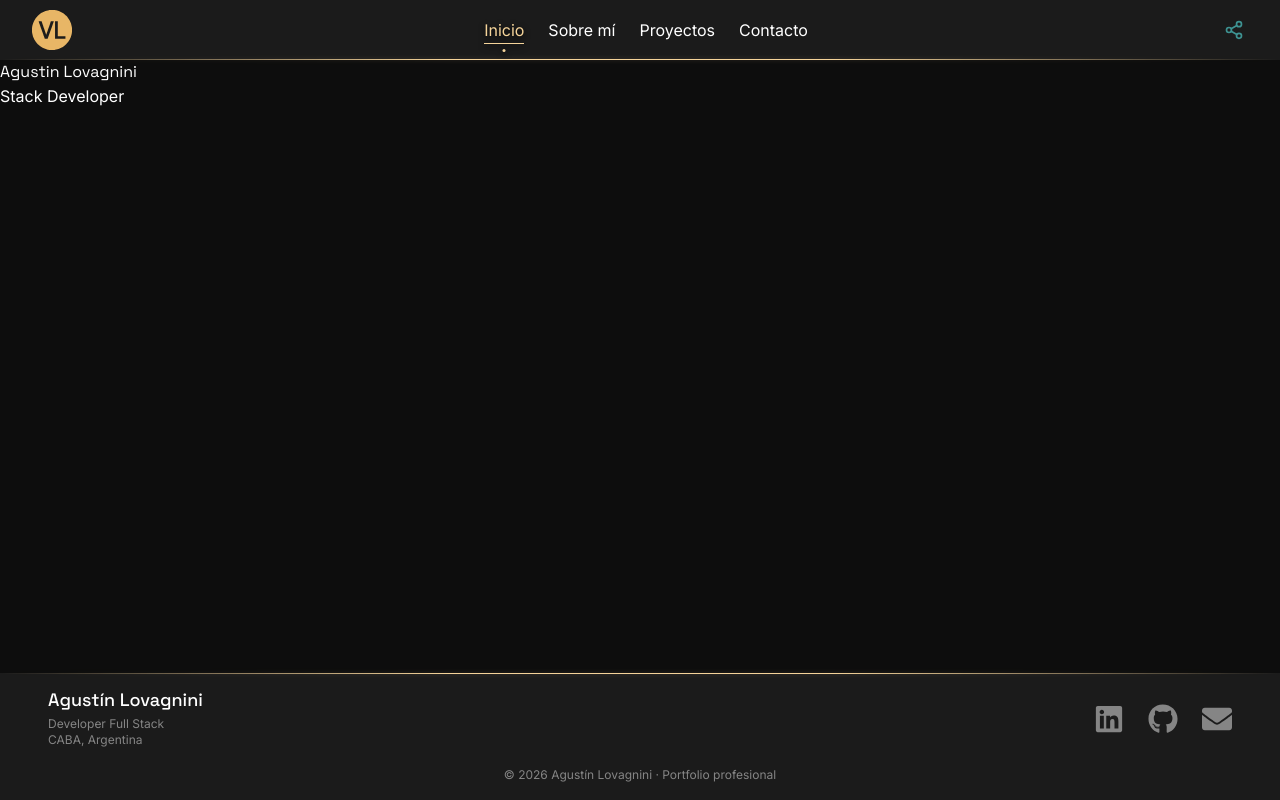
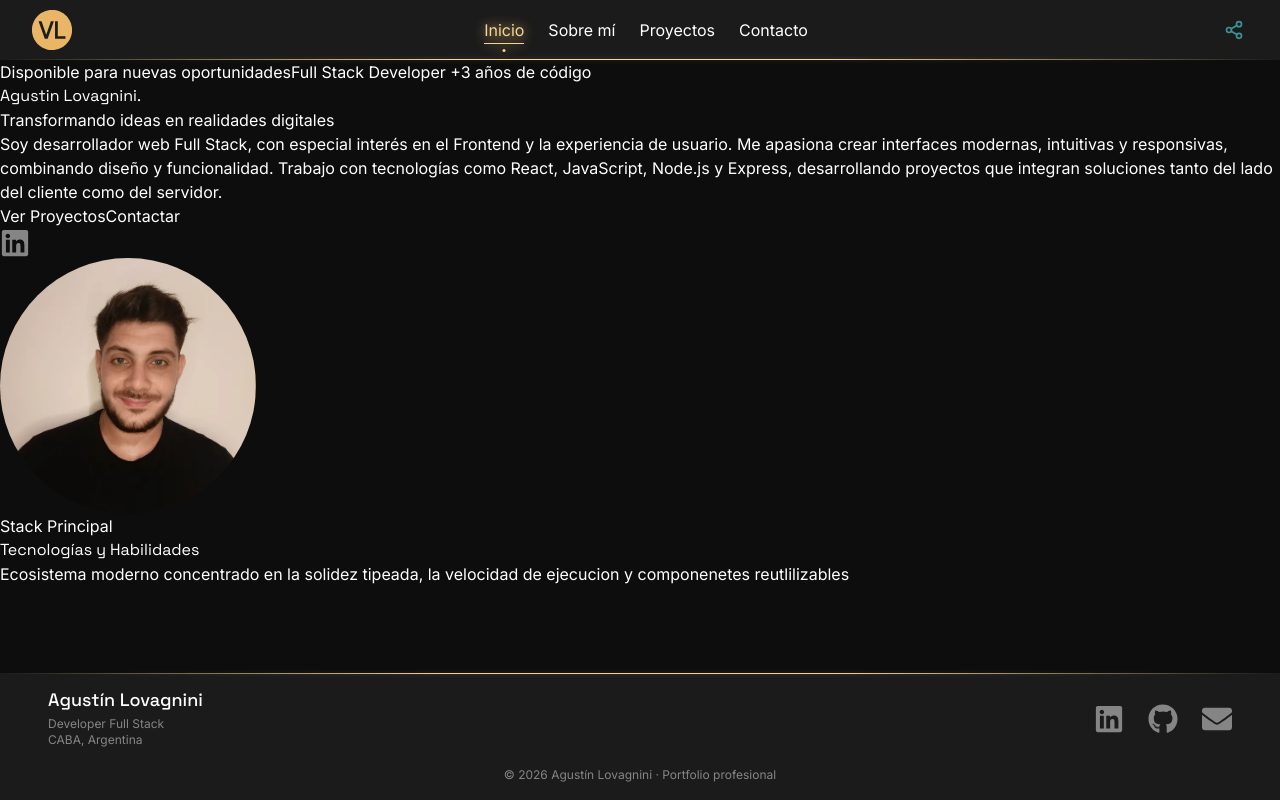
Before and after one commit to agustin-lovagnini/agustin-lovagnini-cv, a Next.js app: page / in a window 1280 px wide. Built offline with nearby package versions, Linux system fonts and the light colour scheme.

Commit message:
feat: empece armando la pagina inicial del perfil, colocandole toda la informacion

```diff
--- a/app/globals.css
+++ b/app/globals.css
@@ -76,7 +76,7 @@
   .nav-link:hover,
   .nav-link[aria-current="page"] {
     @apply text-gold-light;
-    filter: drop-shadow(0 2px 3px #000);
+    filter: drop-shadow(0 0 6px #E9B767);
   }
 
   /*? Subrayado */
--- a/app/page.tsx
+++ b/app/page.tsx
@@ -1,8 +1,55 @@
+import Link from "next/link";
+import { FaLinkedin } from "react-icons/fa";
+
 export default function Home() {
   return (
     <main>
-      <h1>Agustin Lovagnini</h1>
-      <p>Stack Developer</p>
+      <section aria-labelledby="presentacion-personal">
+        <div>
+          <span>Disponible para nuevas oportunidades</span>
+          <span>Full Stack Developer <span>+3 años de código</span></span>
+          <h1 id="presentacion-personal">Agustin Lovagnini<span>.</span></h1>
+          <p><span>Transformando ideas en</span> realidades digitales</p>
+          <p>Soy desarrollador web Full Stack, con especial interés en el Frontend y la experiencia de usuario. Me apasiona crear interfaces modernas, intuitivas y responsivas, combinando diseño y funcionalidad. Trabajo con tecnologías como React, JavaScript, Node.js y Express, desarrollando proyectos que integran soluciones tanto del lado del cliente como del servidor.</p>
+          <div>
+            <Link href="/proyectos" className="btn-primary">Ver Proyectos</Link>
+            <Link href="/contacto" className="btn-primary">Contactar</Link>
+            <a
+              href="https://www.linkedin.com/in/agustinlovagnini"
+              target="_blank"
+              rel="noopener noreferrer"
+              className="footer-link hover:drop-shadow-[0_0_1px_#fff] transition-[filter] duration-300"
+              aria-label="LinkedIn"
+            >
+              <FaLinkedin size={30} aria-hidden="true" />
+            </a>
+          </div>
+        </div>
+
+        <div>
+          <img
+            src="/images/img-perfil-agustin.webp"
+            alt="Agustín Lovagnini"
+            className="h-64 w-64 rounded-full object-cover"
+          />
+        </div>
+      </section>
+
+
+
+      <section aria-labelledby="tecnologias-y-habilidades">
+        <div>
+          <span>Stack Principal</span>
+          <h2 id="tecnologias-y-habilidades">Tecnologías y Habilidades</h2>
+        </div>
+        <div>
+          <p>Ecosistema moderno concentrado en la solidez tipeada, la velocidad de ejecucion y componenetes reutlilizables</p>
+        </div>
+        <div>
+
+        </div>
+
+      </section>
     </main>
   );
 }
--- a/components/Footer.tsx
+++ b/components/Footer.tsx
@@ -6,11 +6,11 @@ export default function Footer() {
             <span aria-hidden="true" className="edge-line top-0" />
             <div className="flex flex-col items-center gap-4 text-center md:flex-row md:justify-between md:text-left">
                 <div className="text-center md:self-start md:text-left">
-                    <p className="font-heading text-base font-medium leading-tight text-foreground md:text-lg">
+                    <p className="font-heading text-base font-medium leading-tight text-foreground md:text-lg select-none">
                         Agustín Lovagnini
                     </p>
-                    <p className="mt-1 hidden text-xs leading-snug md:block">Developer Full Stack</p>
-                    <p className="hidden text-xs leading-snug md:block">CABA, Argentina</p>
+                    <p className="mt-1 hidden text-xs leading-snug md:block select-none">Developer Full Stack</p>
+                    <p className="hidden text-xs leading-snug md:block select-none">CABA, Argentina</p>
                 </div>
 
                 <nav aria-label="Redes y contacto" className="flex flex-wrap justify-center gap-x-6 gap-y-3 text-sm">
@@ -18,7 +18,7 @@ export default function Footer() {
                         href="https://www.linkedin.com/in/agustinlovagnini"
                         target="_blank"
                         rel="noopener noreferrer"
-                        className="footer-link"
+                        className="footer-link hover:drop-shadow-[0_0_1px_#fff] transition-[filter] duration-300"
                         aria-label="LinkedIn"
                     >
                         <FaLinkedin size={30} aria-hidden="true" />
@@ -27,14 +27,14 @@ export default function Footer() {
                         href="https://github.com/agustin-lovagnini"
                         target="_blank"
                         rel="noopener noreferrer"
-                        className="footer-link"
+                        className="footer-link hover:drop-shadow-[0_0_1px_#fff] transition-[filter] duration-300"
                         aria-label="GitHub"
                     >
                         <FaGithub size={30} aria-hidden="true" />
                     </a>
                     <a
                         href="mailto:agustin.lovagnini.v@gmail.com"
-                        className="footer-link"
+                        className="footer-link hover:drop-shadow-[0_0_1px_#fff] transition-[filter] duration-300"
                         aria-label="Correo electrónico"
                     >
                         <FaEnvelope size={30} aria-hidden="true" />
@@ -42,7 +42,7 @@ export default function Footer() {
                 </nav>
             </div>
 
-            <p className="mt-4 text-center text-xs leading-relaxed">
+            <p className="mt-4 text-center text-xs leading-relaxed select-none">
                 &copy; 2026 Agustín Lovagnini · Portfolio profesional
             </p>
         </footer>
```
